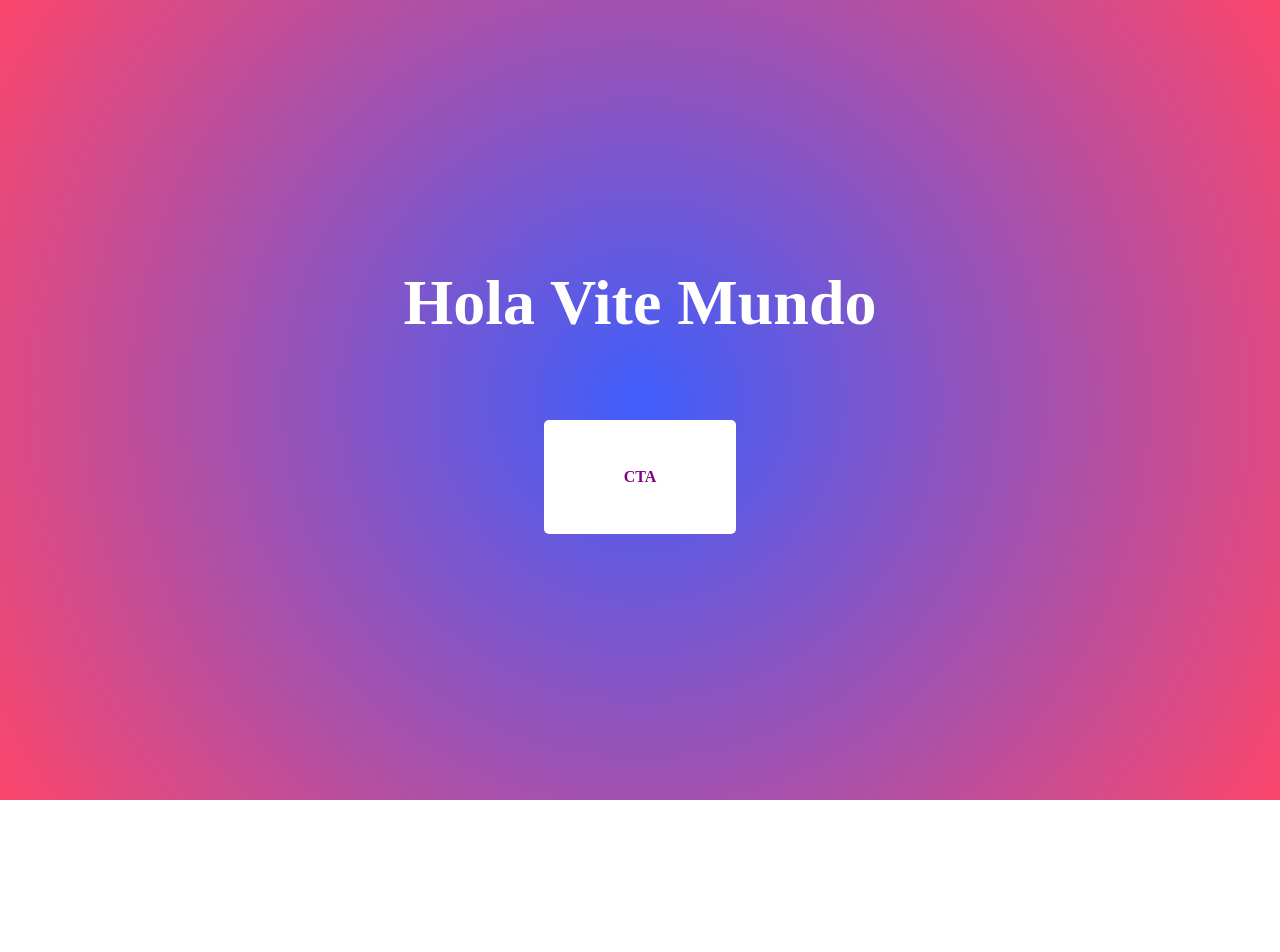
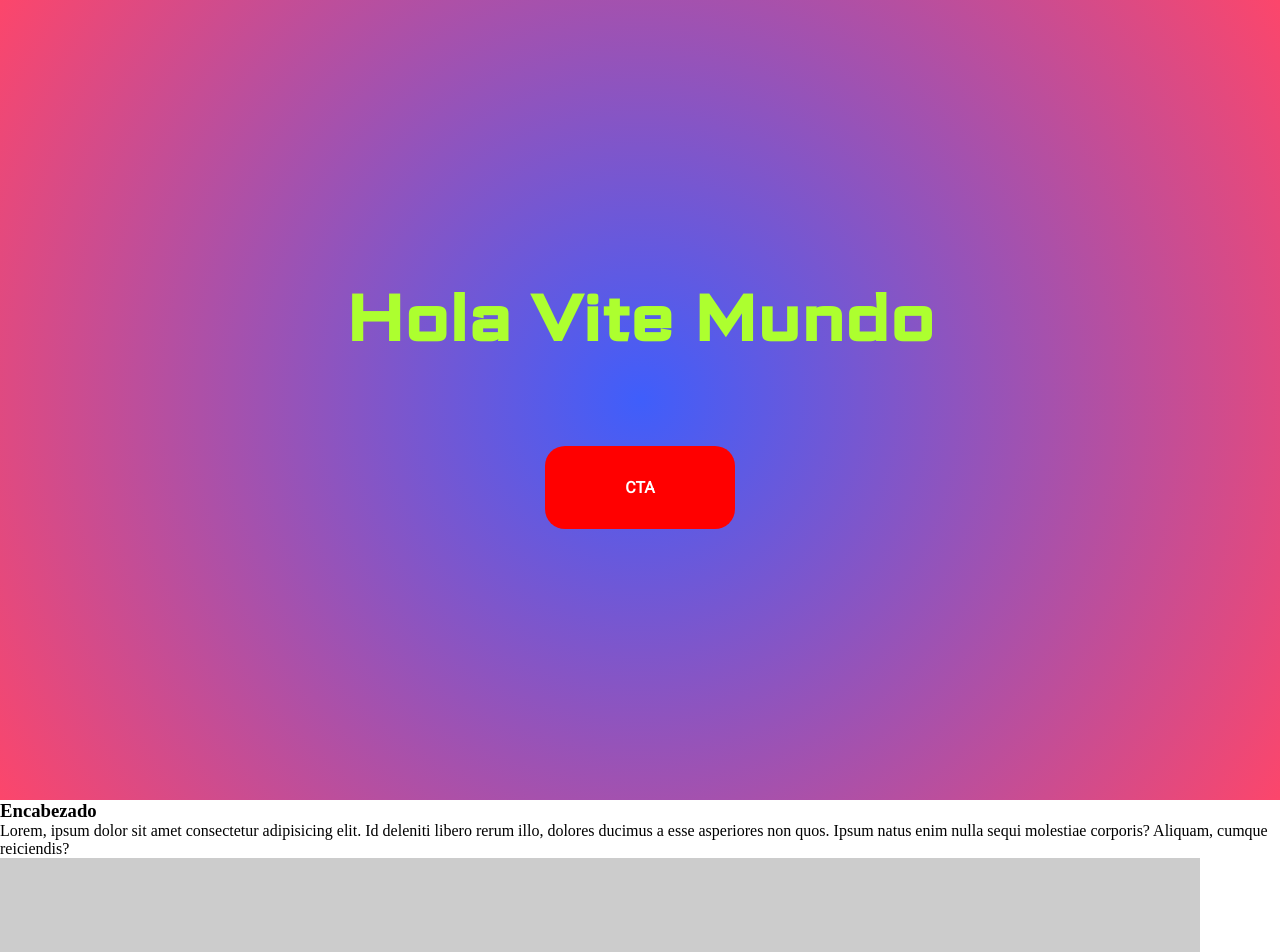
Before and after one commit to alexandremc2777-ship-it/ejercicio-VITE-0, a website built with Vite: page index.html in a window 1280 px wide. Shown: the top 952 px of the page. Before the commit the page ends 800 px from the top, so only its background shows below. Built offline with nearby package versions, Linux system fonts and the light colour scheme; placeholder pictures from the web are drawn by us.

Commit message:
Cambio de recursos y estructura scss

```diff
--- a/index.html
+++ b/index.html
@@ -11,6 +11,16 @@
     <h1>Hola Vite Mundo</h1>
     <a href="#" class="boton">CTA</a>
    </header>
+
+   <main>
+    <section>
+      <article>
+        <h3>Encabezado</h3>
+        <p>Lorem, ipsum dolor sit amet consectetur adipisicing elit. Id deleniti libero rerum illo, dolores ducimus a esse asperiores non quos. Ipsum natus enim nulla sequi molestiae corporis? Aliquam, cumque reiciendis?</p>
+        <img src="https://dummyimage.com/1200x500" alt="">
+      </article>
+    </section>
+   </main>
     <script type="module" src="/src/main.js"></script>
   </body>
 </html>
--- /dev/null
+++ b/src/_config.scss
@@ -0,0 +1,33 @@
+*{
+  margin: 0;
+  padding: 0;
+  outline: 0;
+  box-sizing: border-box;
+}
+
+@font-face {
+  font-family: 'ScienceGothic';
+  src: url(./assets/ScienceGothic-Regular.ttf);
+}
+
+@font-face {
+  font-family: 'Roboto';
+  src: url(./assets/Roboto-Regular.ttf);
+}
+
+
+
+// Fuentes y variables
+
+$fuente01: 'ScienceGothic';
+$fuente02: 'Roboto';
+$color01: #3F5EFB;
+$color02:white;
+$color03:red;
+$tablet: 800px;
+$desktop: 1300px;
+
+
+header, nav, main, section{
+  width: 100%;
+}
--- a/src/style.scss
+++ b/src/style.scss
@@ -1,35 +1,46 @@
-*{
-  margin: 0;
-  padding: 0;
-  outline: 0;
-  box-sizing: border-box;
-}
+@use 'config' as c;
 
 header{
   height: 100dvh;
-  width: 100%;
-  background: #3F5EFB;
+  background: c.$color01;
   background: radial-gradient(circle,rgba(63, 94, 251, 1) 0%, rgba(252, 70, 107, 1) 100%);
   display: flex;
   flex-direction: column;
   align-items: center;
   justify-content: center;
   row-gap: 5rem;
+  font-family: c.$fuente01;
 
-  h1{
-    font-size: clamp(1rem, 5vw, 10rem);
-    font-weight: 900;
-    color: white;
 
+
+.boton{
+  color: c.$color02;
+  text-decoration: none;
+  padding: 2rem 5rem;
+  background-color: c.$color03;
+  border-radius: 20px;
+  font-weight: 600;
+  font-family: c.$fuente02;
+  transition: 0.5s;
+  &:hover{
+    color: c.$color03;
+    background-color: c.$color02;
   }
 
-  .boton{
+}
+}
+
+h1{
+  font-size: clamp(1rem, 5vw, 10rem);
+  font-weight: 900;
+  color: c.$color02;
+
+  @media only screen and (min-width: c.$tablet){
+    color: greenyellow;
+  }
+
+  @media only screen and (min-width: c.$desktop){
     color: purple;
-    text-decoration: none;
-    padding: 3rem 5rem;
-    background-color: white;
-    border-radius: 5px;
-    font-weight: 600;
+  }
 
-  }
 }
```
Also changed, not shown: src/assets/Roboto-Regular.ttf (added), src/assets/ScienceGothic-Regular.ttf (added).
